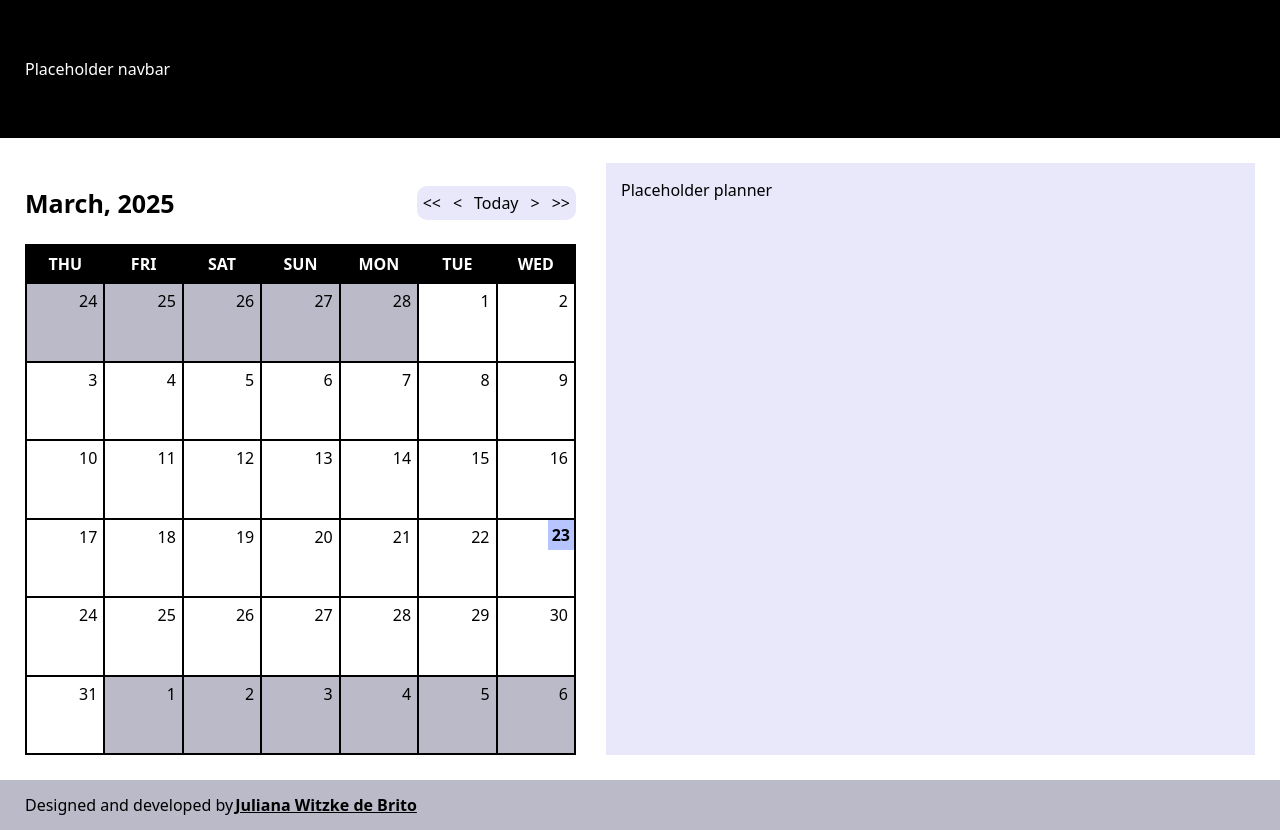
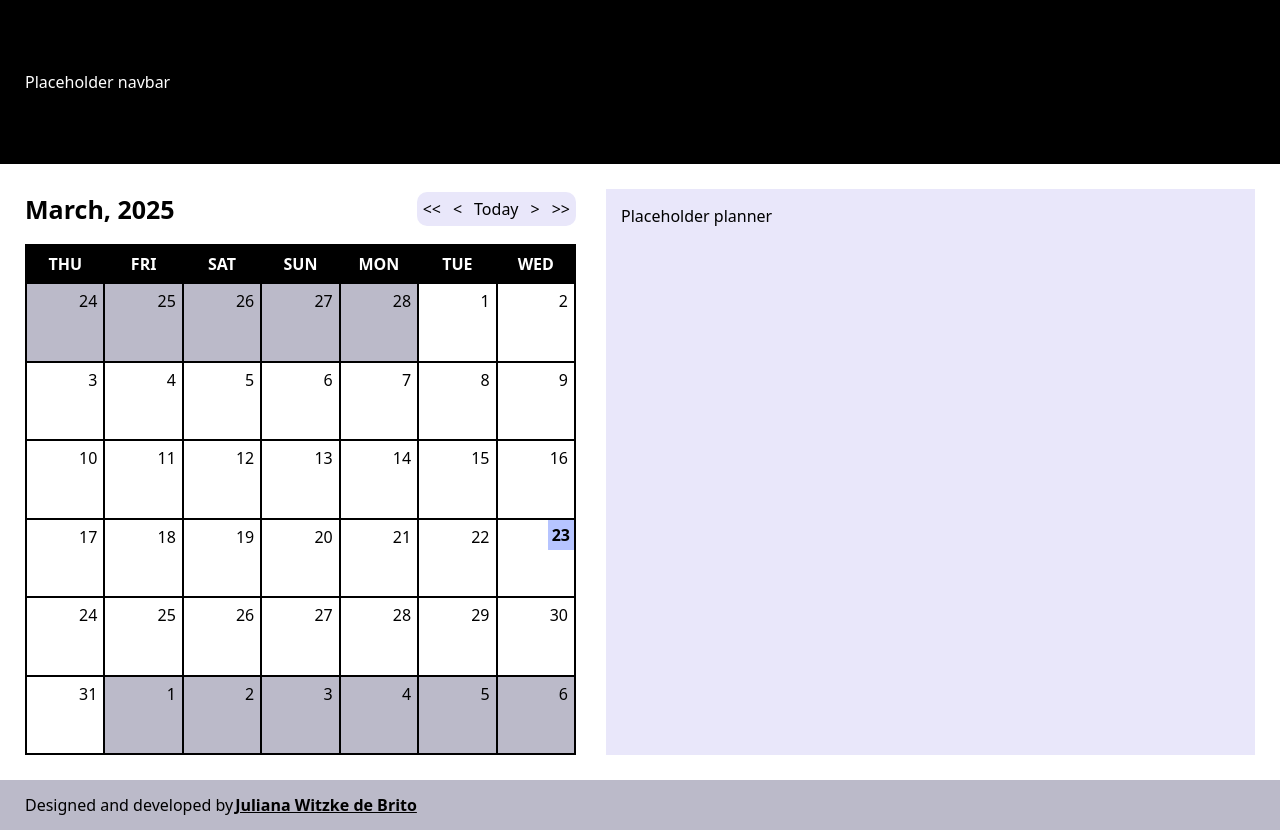
Before and after one commit to jubrito/planner-with-calendar, a React (Vite) app: page / in a window 1280 px wide. Built offline with nearby package versions, Linux system fonts and the light colour scheme.

Commit message:
style: set padding on menu wrapper not heading

```diff
--- a/src/components/Calendar/CalendarMenu/_calendar-menu.module.scss
+++ b/src/components/Calendar/CalendarMenu/_calendar-menu.module.scss
@@ -12,6 +12,7 @@
   display: flex;
   align-items: center;
   justify-content: space-between;
+  margin-bottom: variables.$inner-spacing;
 
   button {
     padding: 3px;
@@ -29,6 +30,7 @@
   line-height: $height;
   font-weight: bold;
   text-align: center;
+  margin: 0;
 
   @include mixins.media-for-compact-calendar {
     margin: variables.$small-gap;
```
